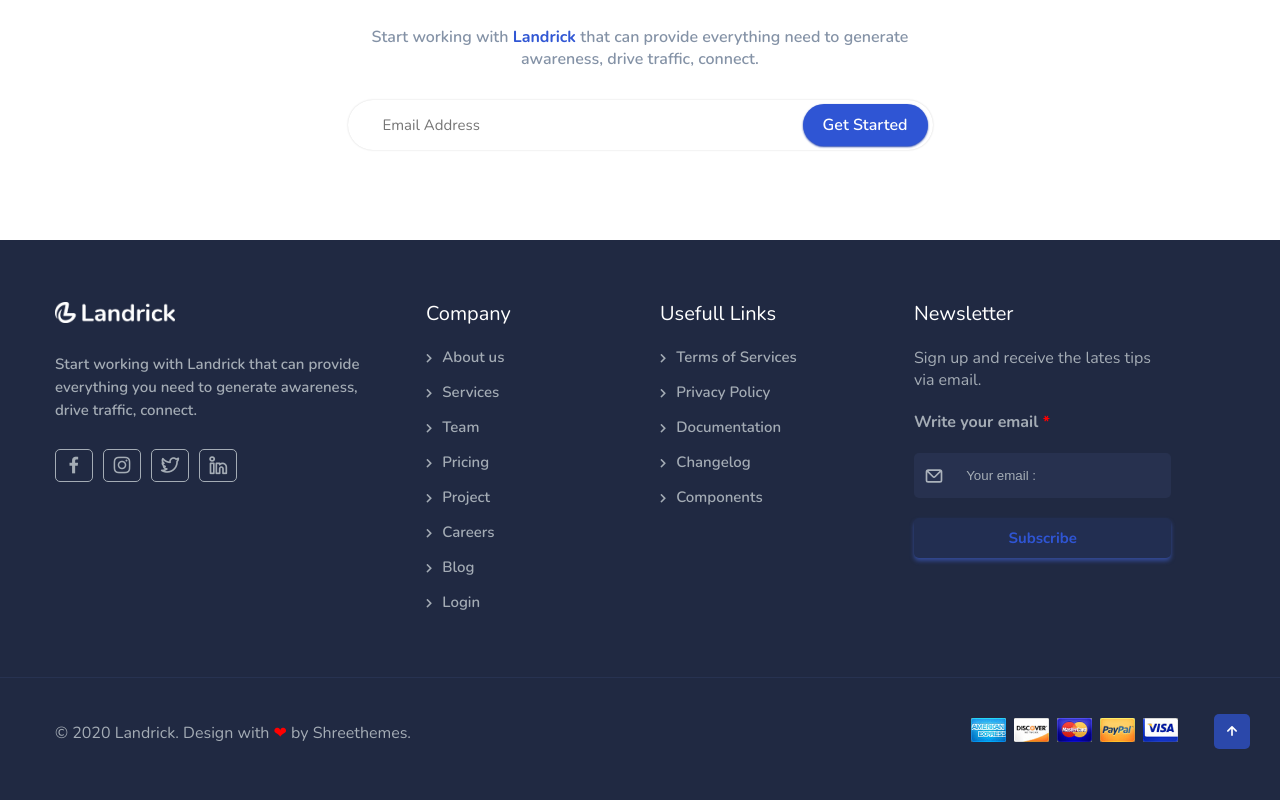
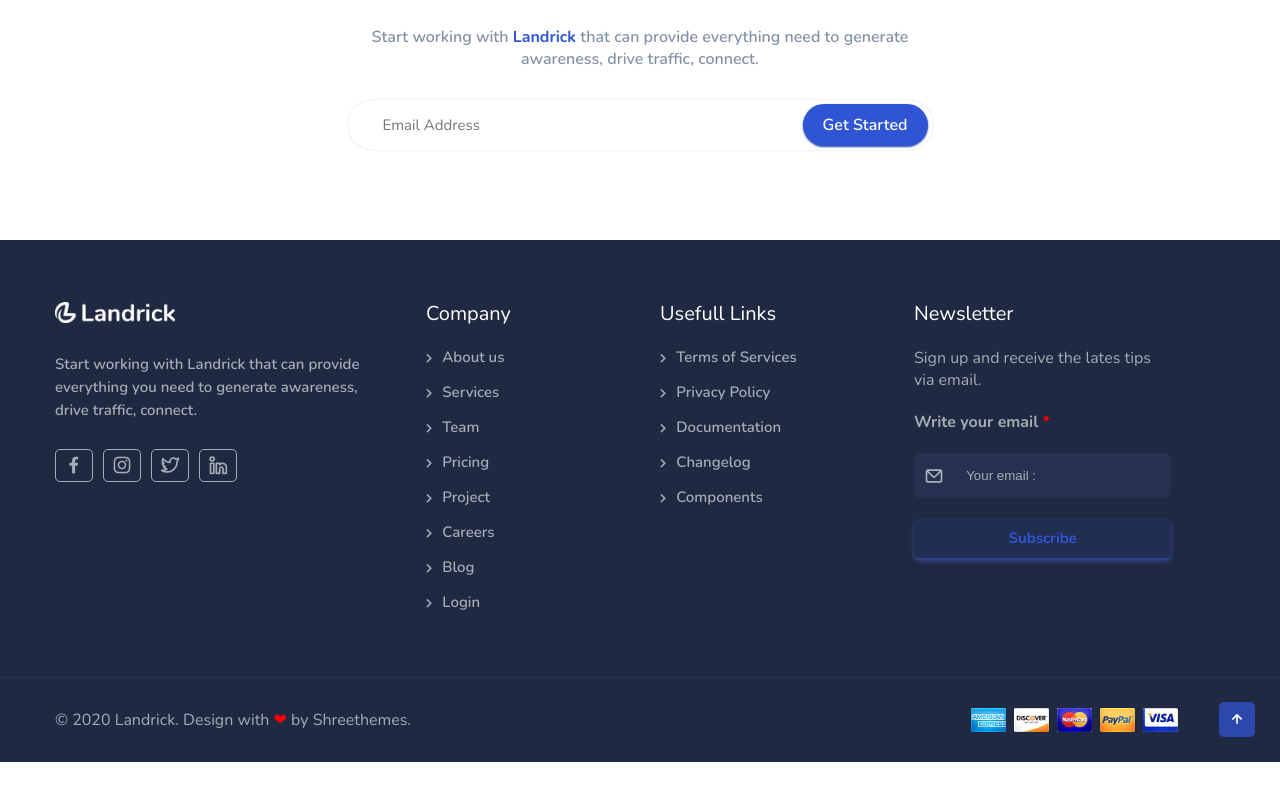
Before and after one commit to Guido-95/proj-html-vuejs, a Vue app: page / in a window 1280 px wide. Shown: the part 3273-4073 px from the top of the page. After the commit the page ends 4035 px from the top, so only its background shows below. Built offline with nearby package versions, Linux system fonts and the light colour scheme.

Commit message:
refactoring

```diff
--- a/src/components/Footer.vue
+++ b/src/components/Footer.vue
@@ -121,7 +121,7 @@ export default {
 footer {
   position: relative;
   padding-top: 60px;
-  padding-bottom: 60px;
+  padding-bottom: 30px;
   background-color: #202942;
 
   .footer-top {
@@ -263,7 +263,7 @@ footer {
     position: relative;
     display: flex;
     align-items: center;
-    margin-top: 40px;
+    margin-top: 30px;
 
     .footer-bottom-sinistra {
       width: 50%;
@@ -271,8 +271,10 @@ footer {
     }
 
     .footer-bottom-destra {
+      display: flex;
+      align-items: center;
       width: 46%;
-      text-align:right;
+      justify-content: flex-end;
 
       img {
         cursor: pointer;
@@ -286,8 +288,8 @@ footer {
 
   .hook-inizio-pagina {
     position: absolute;
-    right: 30px;
-    bottom: 59px;
+    right: 25px;
+    bottom: 25px;
     padding: 4px 8px;
     border-radius: 5px;
     transition: 5s;
```
